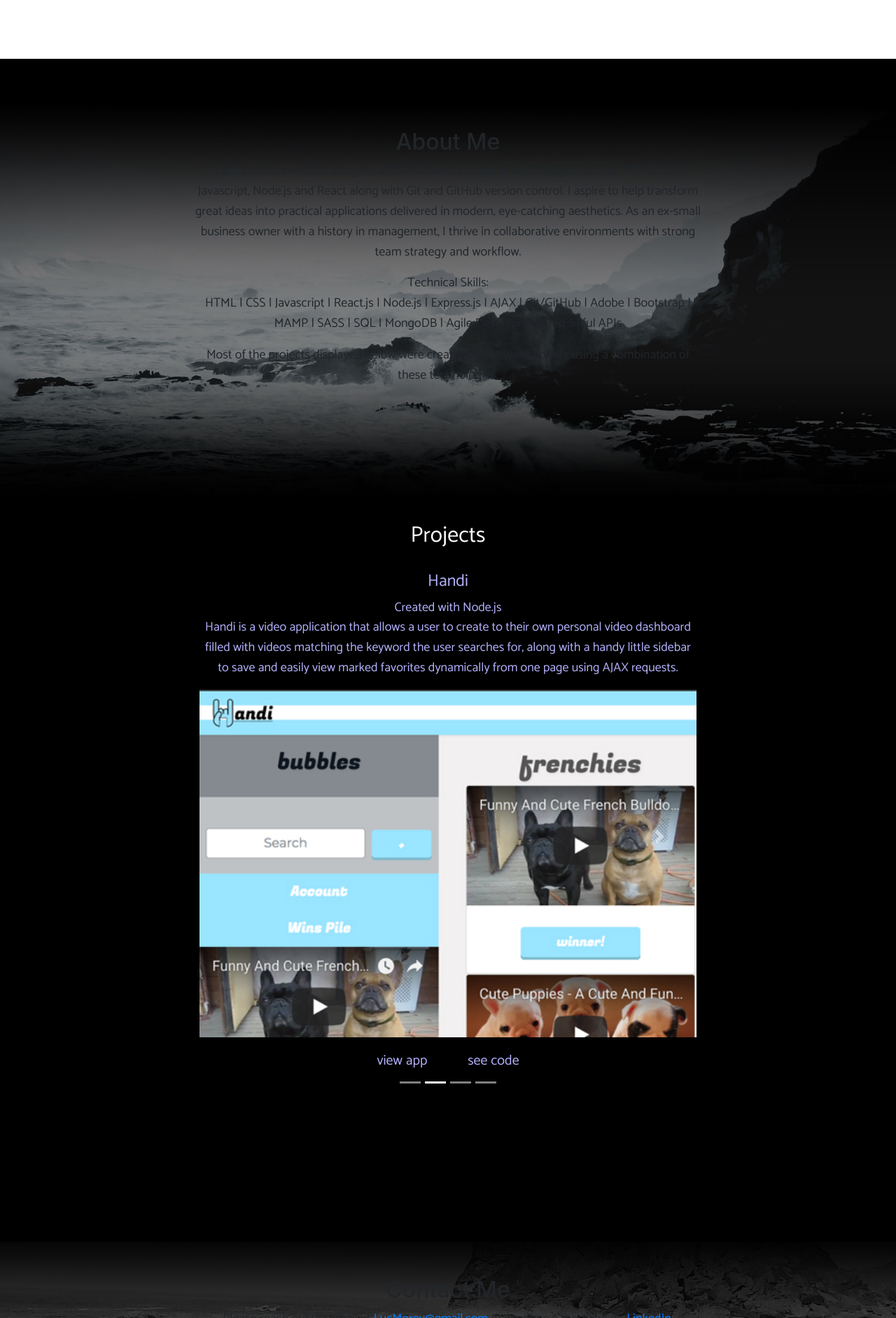
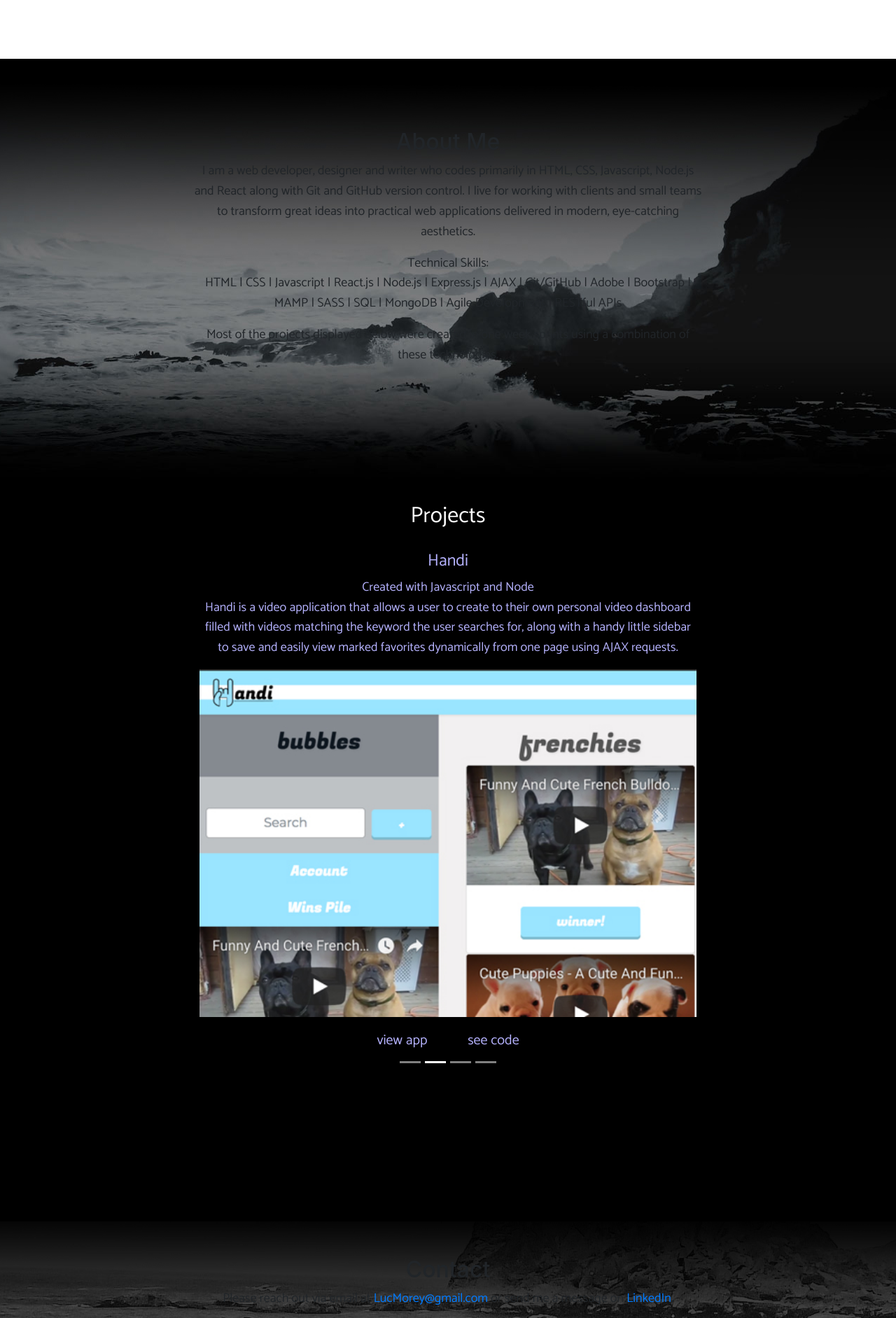
Before and after one commit to lucmorey/portfolio, a website with bundled scripts: page index.html in a window 1280 px wide. Shown: the part 866-2749 px from the top of the page at 70% size. Built offline with nearby package versions, Linux system fonts and the light colour scheme; a web font is replaced by a local one.

Commit message:
main pic change

```diff
--- a/index.html
+++ b/index.html
@@ -72,9 +72,8 @@
         <div class="row">
           <div class="col-lg-8 mx-auto">
             <h2>About Me</h2>
-            <p>I am a web developer, designer and writer who's fluent in technologies such as HTML, CSS, Javascript, Node.js and React along with Git and GitHub version control.
-              I aspire to help transform great ideas into practical applications delivered in modern, eye-catching aesthetics.
-              As an ex-small business owner with a history in management, I thrive in collaborative environments with strong team strategy and workflow.
+            <p>
+              I am a web developer, designer and writer who codes primarily in HTML, CSS, Javascript, Node.js and React along with Git and GitHub version control. I live for working with clients and small teams to transform great ideas into practical web applications delivered in modern, eye-catching aesthetics.
               </p>
 
             <p>Technical Skills:<br>
@@ -119,7 +118,7 @@
               <div class="carousel-item active">
                 <h4>Windr</h4>
                 <p>
-                    Created with React.js <br>
+                    Created with React <br>
                     A weather application designed for mobile that’s primary focus is wind data. It can alert users in Los Angeles Area of Santa Ana Wind conditions.
                     Features a single user landing page that will display current wind direction using an
                     animated weathervane as well as 19th century woodcuts to convey other general weather conditions.
@@ -132,7 +131,7 @@
               <div class="carousel-item">
                 <h4>Handi</h4>
                 <p>
-                    Created with Node.js<br>
+                    Created with Javascript and Node<br>
                     Handi is a video application that allows a user to create to their own personal video dashboard filled with videos matching the keyword
                     the user searches for, along with a handy little sidebar to save and easily view marked favorites dynamically from one page using AJAX requests.
 
@@ -181,7 +180,7 @@
         <div class="row">
           <div class="col-lg-8 mx-auto">
 
-            <h2>Contact Me</h2>
+            <h2>Contact</h2>
             <p>Please reach out via email at
               <a href="mailto:lucmorey@gmail.com">LucMorey@gmail.com</a>
               or send me a message on<a href="https://www.linkedin.com/in/lucmorey"> LinkedIn</a>.</p>
--- a/scss/grayscale.scss
+++ b/scss/grayscale.scss
@@ -148,7 +148,7 @@ a {
   text-align: center;
 
   color: black;
-  background: url('../img/jumbotron-fade.jpg') no-repeat bottom center scroll;
+  background: url('../img/sierras.jpg') no-repeat bottom center scroll;
   background-color: black;
   -webkit-background-size: cover;
   -moz-background-size: cover;
```
Also changed, not shown: css/grayscale.css, img/sierras.jpg (added).
